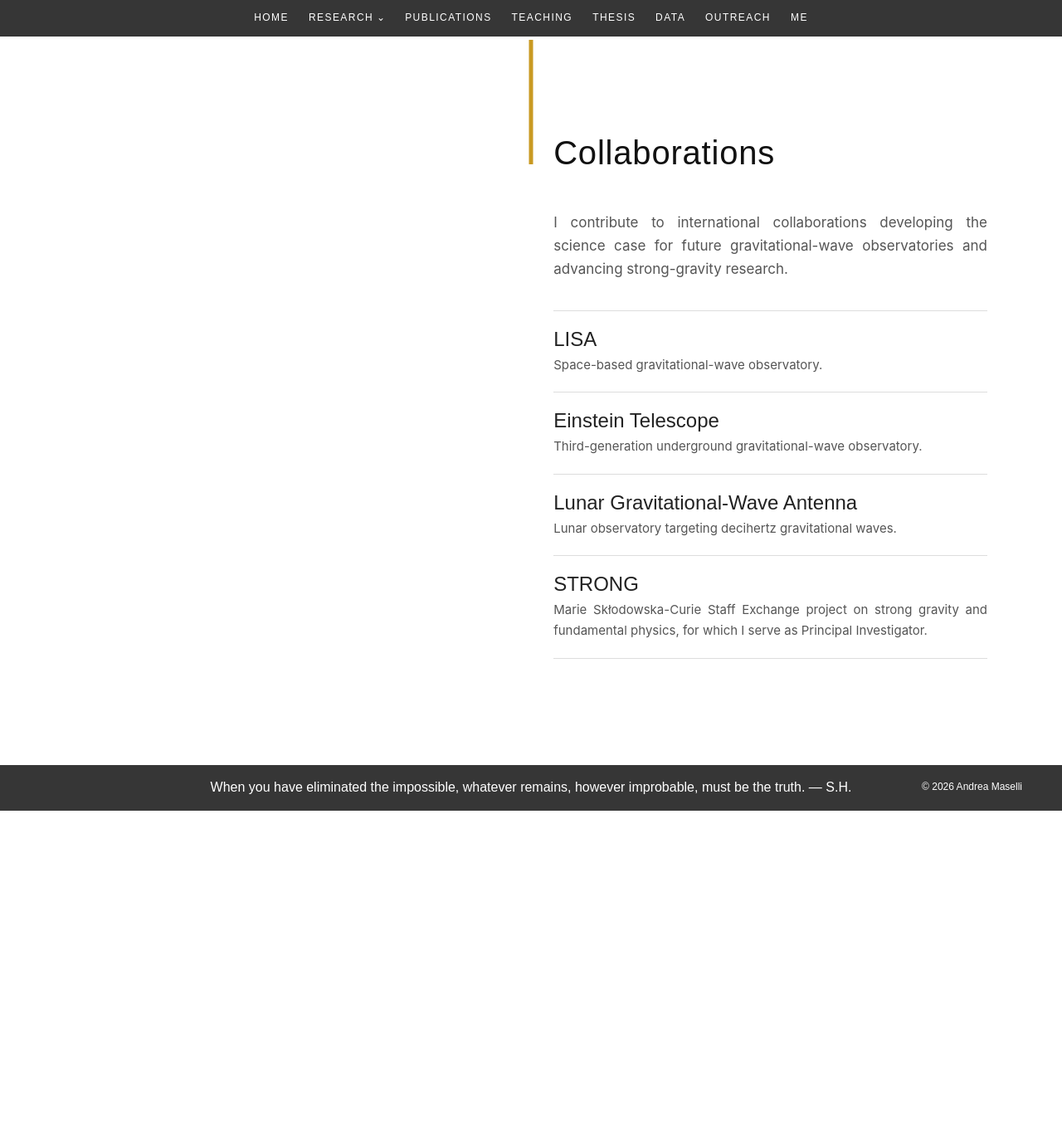
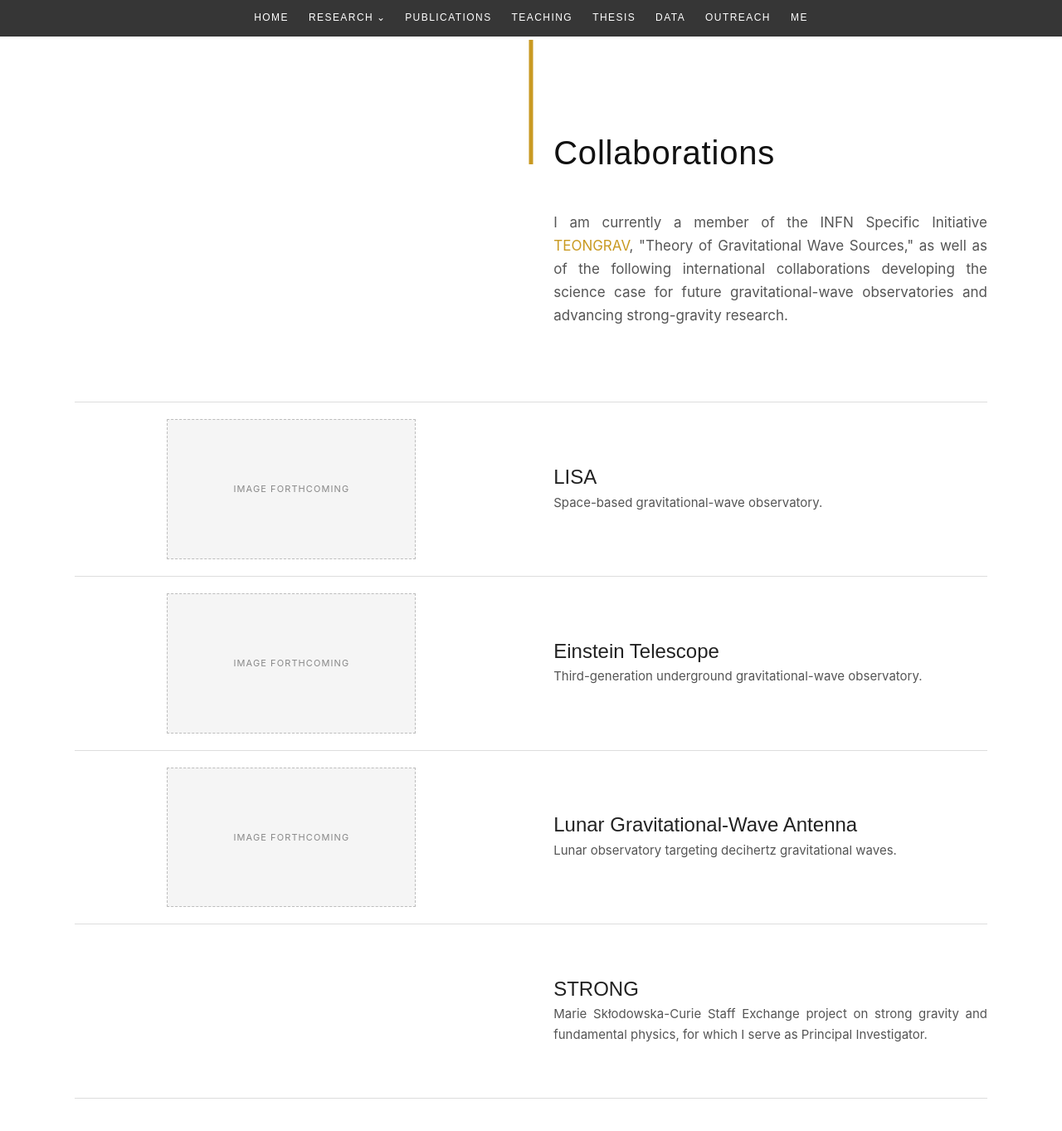
Before and after one commit to masellia/andreamaselli.github.io, a Jekyll site: the page built from pages/research.md, in a window 1280 px wide and 1400 px high, scrolled down 1220 px. Shown: the top 1363 px of the window at 83% size. Built offline with Jekyll 4.4.1, drawn with Linux system fonts in a browser that asks for light colours; some web fonts are replaced; before the commit the page ends 2197 px from its top, so only the background shows below that.

Commit message:
new research page landedn in version 1

```diff
--- a/assets/css/main.css
+++ b/assets/css/main.css
@@ -982,18 +982,8 @@
   margin: 0 auto;
 }
 
-.research-collaborations-figure {
-  min-height: 1px;
-  margin: 0;
-}
-
-.research-collaborations-figure img {
-  display: block;
-  width: 100%;
-  height: auto;
-}
-
 .research-collaborations-copy {
+  grid-column: 2;
   min-width: 0;
 }
 
@@ -1005,7 +995,17 @@
   text-align: justify;
 }
 
+.research-collaborations-intro a {
+  color: var(--accent);
+  text-decoration: none;
+}
+
+.research-collaborations-intro a:hover {
+  text-decoration: underline;
+}
+
 .research-collaboration-list {
+  grid-column: 1 / -1;
   margin: 0;
   padding: 0;
   border-top: 1px solid #dddddd;
@@ -1013,11 +1013,41 @@
 }
 
 .research-collaboration-list li {
+  display: grid;
+  grid-template-columns: repeat(2, minmax(0, 1fr));
+  gap: calc(var(--section-title-gap) + var(--section-title-gap));
+  align-items: center;
   padding: 1.25rem 0;
   border-bottom: 1px solid #dddddd;
 }
 
-.research-collaboration-list a {
+.research-collaboration-media {
+  display: grid;
+  width: min(300px, 100%);
+  aspect-ratio: 16 / 9;
+  margin: 0 auto;
+  border: 1px dashed #bdbdbd;
+  place-items: center;
+  background: #f5f5f5;
+  color: #888888;
+  font-size: 11px;
+  letter-spacing: 0.1em;
+  text-transform: uppercase;
+}
+
+.research-collaboration-media-empty {
+  border: 0;
+  background: transparent;
+}
+
+.research-collaboration-media img {
+  display: block;
+  width: 100%;
+  height: 100%;
+  object-fit: contain;
+}
+
+.research-collaboration-content a {
   display: block;
   color: #222222;
   font-family: "DINBoldCond", sans-serif;
@@ -1026,11 +1056,11 @@
   text-decoration: none;
 }
 
-.research-collaboration-list a:hover {
+.research-collaboration-content a:hover {
   color: var(--accent);
 }
 
-.research-collaboration-list span {
+.research-collaboration-content span {
   display: block;
   margin-top: 0.25rem;
   color: var(--muted);
@@ -1077,7 +1107,21 @@
     gap: 0;
   }
 
-  .research-collaborations-figure {
+  .research-collaborations-copy,
+  .research-collaboration-list {
+    grid-column: 1;
+  }
+
+  .research-collaboration-list li {
+    grid-template-columns: 1fr;
+    gap: 1.25rem;
+  }
+
+  .research-collaboration-media {
+    width: min(300px, 100%);
+  }
+
+  .research-collaboration-media-empty {
     display: none;
   }
 }
--- a/pages/research.md
+++ b/pages/research.md
@@ -73,33 +73,47 @@
   </div>
 
   <div class="research-collaborations-layout">
-    <figure class="research-collaborations-figure" aria-hidden="true">
-      <!-- Reserved for a future collaboration image. -->
-    </figure>
-
     <div class="research-collaborations-copy">
       <p class="research-collaborations-intro">
-        I contribute to international collaborations developing the science case for future gravitational-wave observatories and advancing strong-gravity research.
+        I am currently a member of the INFN Specific Initiative <a href="https://web.infn.it/CSN4/index.php/it/17-esperimenti/195-teongrav-home" target="_blank" rel="noopener">TEONGRAV</a>, "Theory of Gravitational Wave Sources," as well as of the following international collaborations developing the science case for future gravitational-wave observatories and advancing strong-gravity research.
       </p>
+    </div>
 
-      <ul class="research-collaboration-list">
-        <li>
+    <ul class="research-collaboration-list">
+      <li>
+        <figure class="research-collaboration-media">
+          <span>Image forthcoming</span>
+        </figure>
+        <div class="research-collaboration-content">
           <a href="https://www.lisamission.org/" target="_blank" rel="noopener">LISA</a>
           <span>Space-based gravitational-wave observatory.</span>
-        </li>
-        <li>
+        </div>
+      </li>
+      <li>
+        <figure class="research-collaboration-media">
+          <span>Image forthcoming</span>
+        </figure>
+        <div class="research-collaboration-content">
           <a href="https://einsteintelescope.eu/" target="_blank" rel="noopener">Einstein Telescope</a>
           <span>Third-generation underground gravitational-wave observatory.</span>
-        </li>
-        <li>
+        </div>
+      </li>
+      <li>
+        <figure class="research-collaboration-media">
+          <span>Image forthcoming</span>
+        </figure>
+        <div class="research-collaboration-content">
           <a href="https://lgwa.unicam.it/" target="_blank" rel="noopener">Lunar Gravitational-Wave Antenna</a>
           <span>Lunar observatory targeting decihertz gravitational waves.</span>
-        </li>
-        <li>
+        </div>
+      </li>
+      <li>
+        <div class="research-collaboration-media research-collaboration-media-empty" aria-hidden="true"></div>
+        <div class="research-collaboration-content">
           <a href="https://masellia.github.io/strong-action/" target="_blank" rel="noopener">STRONG</a>
           <span>Marie Skłodowska-Curie Staff Exchange project on strong gravity and fundamental physics, for which I serve as Principal Investigator.</span>
-        </li>
-      </ul>
-    </div>
+        </div>
+      </li>
+    </ul>
   </div>
 </section>
```
